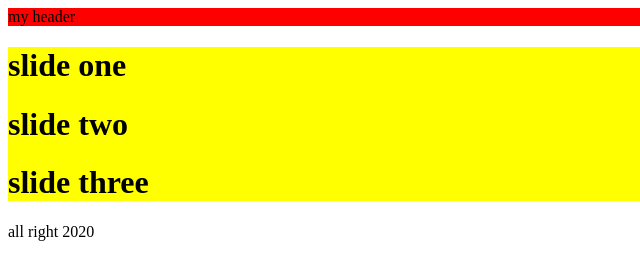
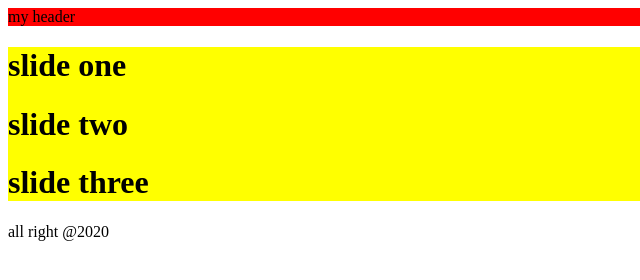
Before and after one commit to drshafiei5/git3, a website: page index.html in a window 1280 px wide. Shown: the full height of the page, 0-640 px from the left. Drawn offline with Linux system fonts and the light colour scheme.

Commit message:
footer @

```diff
--- a/index.html
+++ b/index.html
@@ -19,7 +19,7 @@
     </div>
 
     <footer>
-        all right 2020
+        all right @2020
     </footer>
 
     <script src="./script.js"></script>
```
